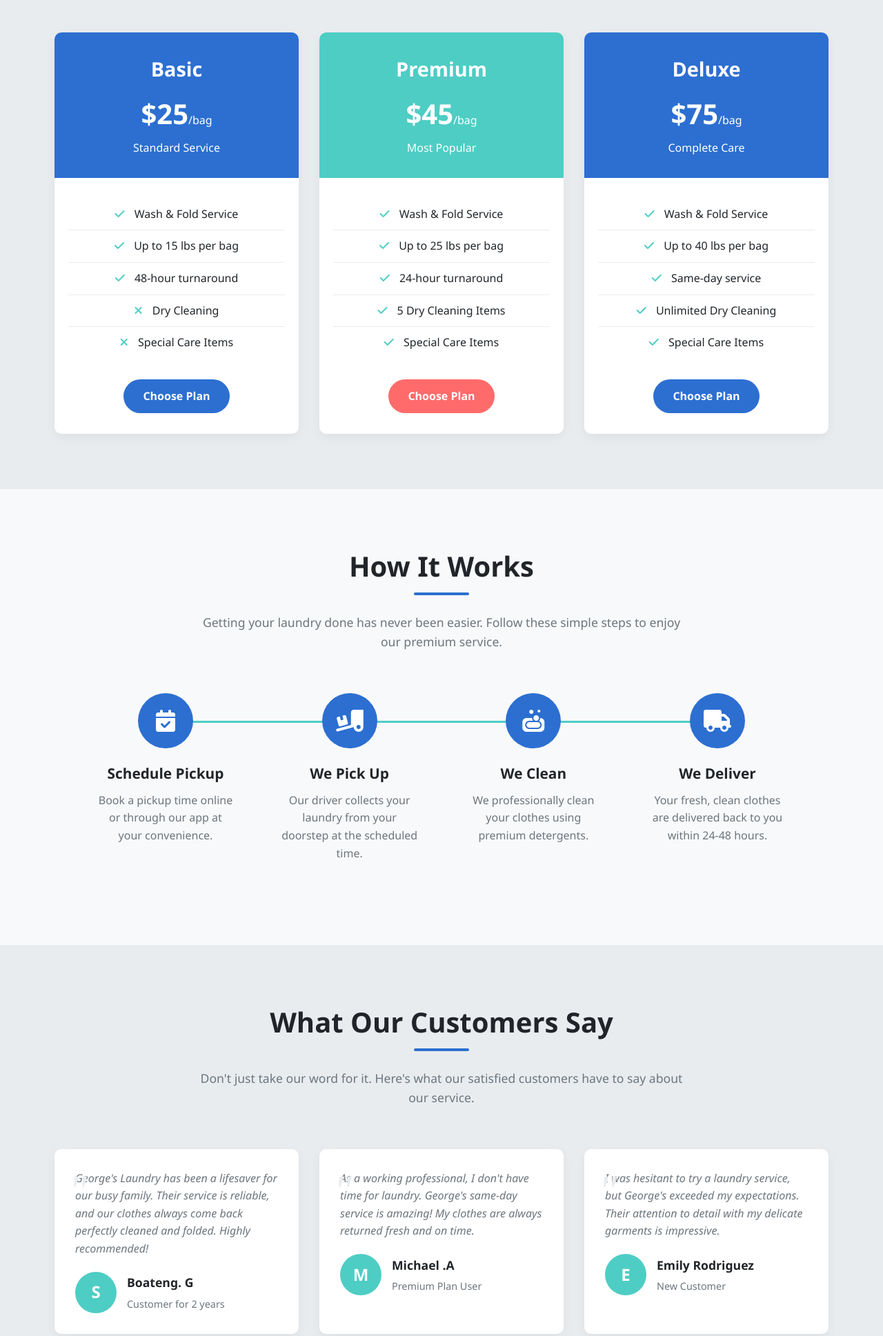
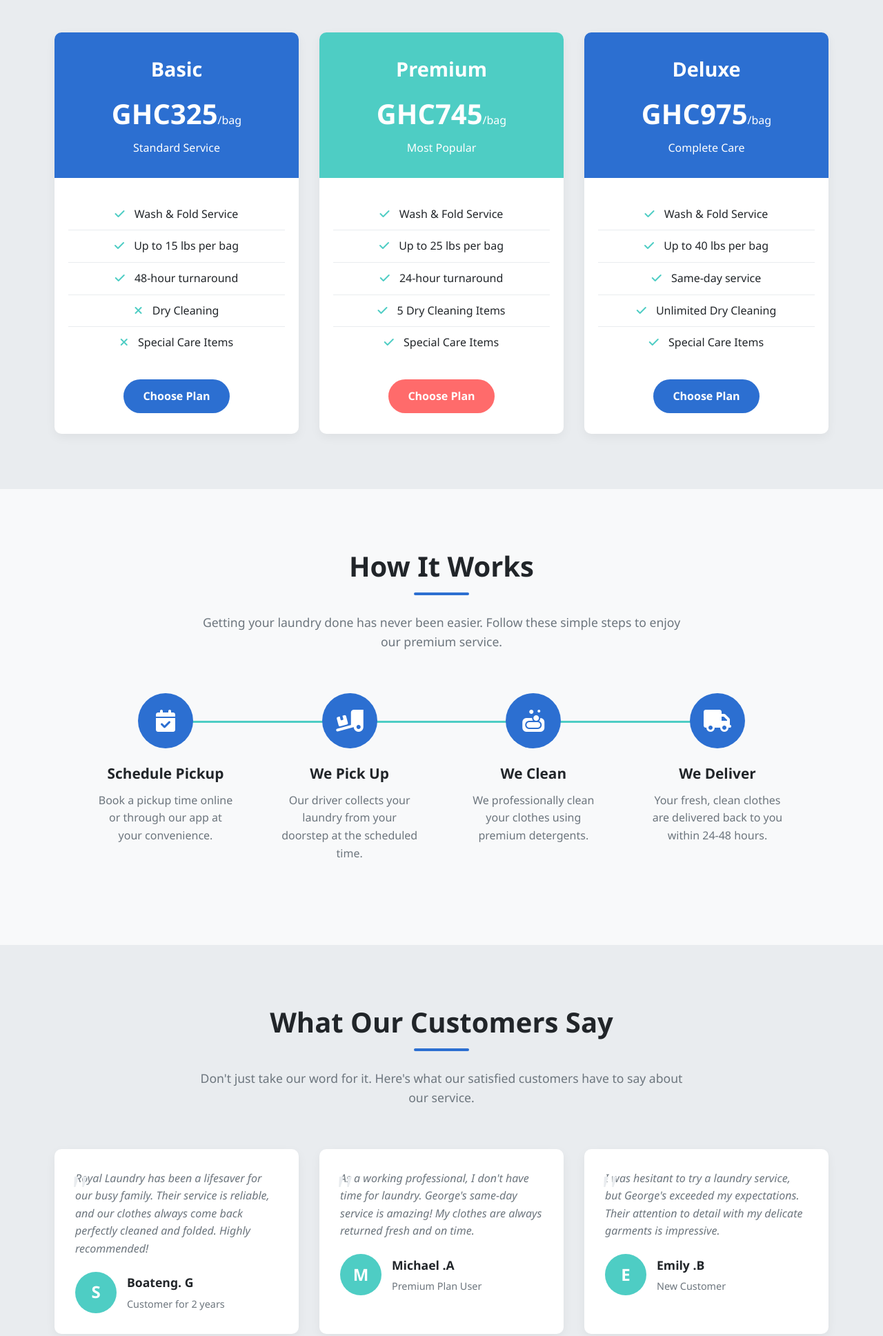
Before and after one commit to boat-eng/www.royallaundry.com, a plain HTML site: page index.html in a window 1280 px wide. Shown: the part 1800-3737 px from the top of the page at 69% size. Drawn offline with Linux system fonts and the light colour scheme.

Commit message:
Update index.html

```diff
--- a/index.html
+++ b/index.html
@@ -497,7 +497,7 @@
 
         .booking-image {
             flex: 1;
-            background: url('https://images.unsplash.com/photo-1595526114035-0d45ed16cfbf?ixlib=rb-4.0.3&auto=format&fit=crop&w=1000&q=80') no-repeat center center/cover;
+            background: url('https://www.pexels.com/photo/clothes-in-a-washing-machine-8774416/') no-repeat center center/cover;
             min-height: 500px;
             min-width: 300px;
         }
@@ -973,7 +973,7 @@
                 <div class="pricing-card">
                     <div class="pricing-header">
                         <h3>Basic</h3>
-                        <div class="price">$25<span>/bag</span></div>
+                        <div class="price">GHC325<span>/bag</span></div>
                         <p>Standard Service</p>
                     </div>
                     <div class="pricing-body">
@@ -990,7 +990,7 @@
                 <div class="pricing-card">
                     <div class="pricing-header popular">
                         <h3>Premium</h3>
-                        <div class="price">$45<span>/bag</span></div>
+                        <div class="price">GHC745<span>/bag</span></div>
                         <p>Most Popular</p>
                     </div>
                     <div class="pricing-body">
@@ -1007,7 +1007,7 @@
                 <div class="pricing-card">
                     <div class="pricing-header">
                         <h3>Deluxe</h3>
-                        <div class="price">$75<span>/bag</span></div>
+                        <div class="price">GHC975<span>/bag</span></div>
                         <p>Complete Care</p>
                     </div>
                     <div class="pricing-body">
@@ -1075,7 +1075,7 @@
             <div class="testimonial-grid">
                 <div class="testimonial-card">
                     <div class="testimonial-text">
-                        George's Laundry has been a lifesaver for our busy family. Their service is reliable, and our clothes always come back perfectly cleaned and folded. Highly recommended!
+                        Royal Laundry has been a lifesaver for our busy family. Their service is reliable, and our clothes always come back perfectly cleaned and folded. Highly recommended!
                     </div>
                     <div class="testimonial-author">
                         <div class="author-img">S</div>
@@ -1104,7 +1104,7 @@
                     <div class="testimonial-author">
                         <div class="author-img">E</div>
                         <div class="author-info">
-                            <h4>Emily Rodriguez</h4>
+                            <h4>Emily .B</h4>
                             <p>New Customer</p>
                         </div>
                     </div>
@@ -1191,7 +1191,7 @@
                         </div>
                         <div class="contact-details">
                             <h4>Phone</h4>
-                            <p>(555) 123-4567</p>
+                            <p>+233 530200737</p>
                         </div>
                     </div>
                     <div class="contact-item">
@@ -1200,7 +1200,7 @@
                         </div>
                         <div class="contact-details">
                             <h4>Email</h4>
-                            <p>contact@georgeslaundry.com</p>
+                            <p>info@royallaundry.com</p>
                         </div>
                     </div>
                     <div class="contact-item">
@@ -1250,7 +1250,7 @@
         <div class="container">
             <div class="footer-grid">
                 <div class="footer-col">
-                    <h3>George's Laundry</h3>
+                    <h3>Royal Laundry</h3>
                     <p>Professional laundry and dry cleaning services delivered to your doorstep. Quality, convenience, and reliability.</p>
                 </div>
                 <div class="footer-col">
```
